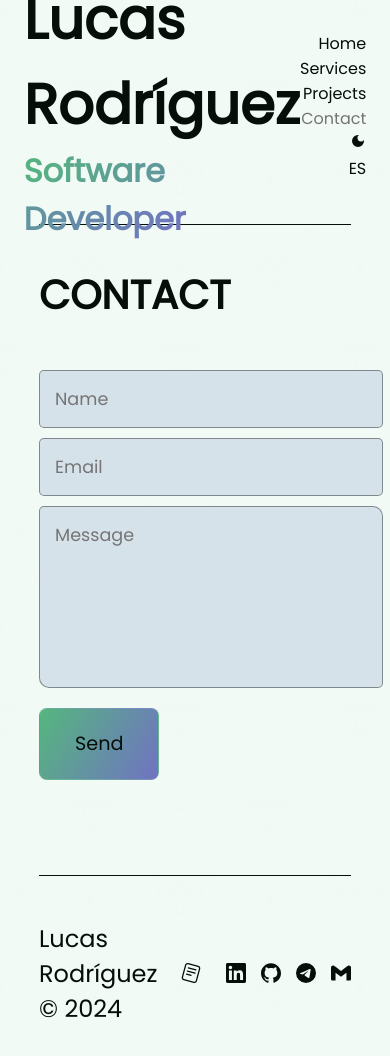
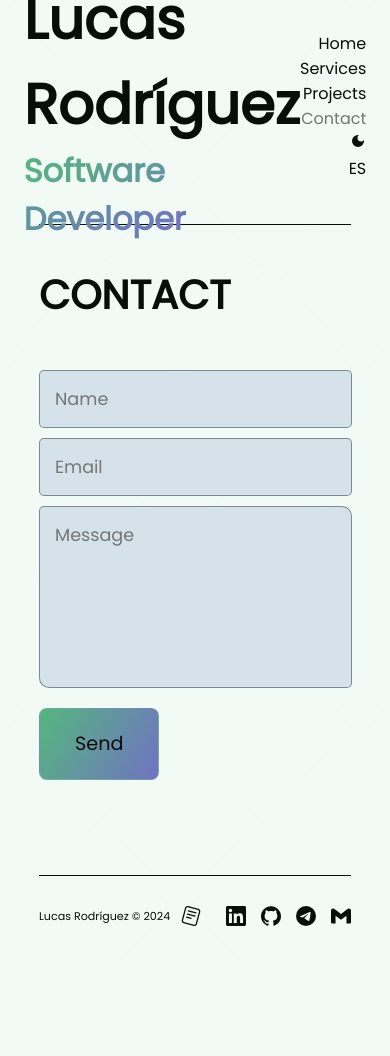
Before and after one commit to lucasrodriguez-dev/portfolio, a React (Create React App) app: page /contact in a window 390 px wide. Shown: the top 1056 px of the page. After the commit the page ends 970 px from the top, so only its background shows below. Built offline with nearby package versions, Linux system fonts and the light colour scheme.

Commit message:
Update index.css
responsive: retoques finales.
Solo falta agregar en header un botón para abrir menú de navegación

```diff
--- a/src/index.css
+++ b/src/index.css
@@ -565,7 +565,7 @@ footer {
 /* RESPONSIVE */
 @media (min-width: 360px) and (max-width: 720px){
   .container-small {
-    width: 100%;
+    width: 90%;
   }
 }
 
@@ -596,8 +596,11 @@ footer {
   .navbar ul li a {
     font-size: smaller;
   }
-  p {
+  p, #p-presentation {
     font-size: 1rem;
+  }
+  footer p {
+    font-size: smaller;
   }
   .services {
     gap: 50px;
@@ -642,6 +645,9 @@ footer {
   p, #p-presentation {
     font-size: 1.5rem;
   }
+  footer p {
+    font-size: smaller;
+  }
   #container-me {
     transform: translateX(-70px);
   }
```
